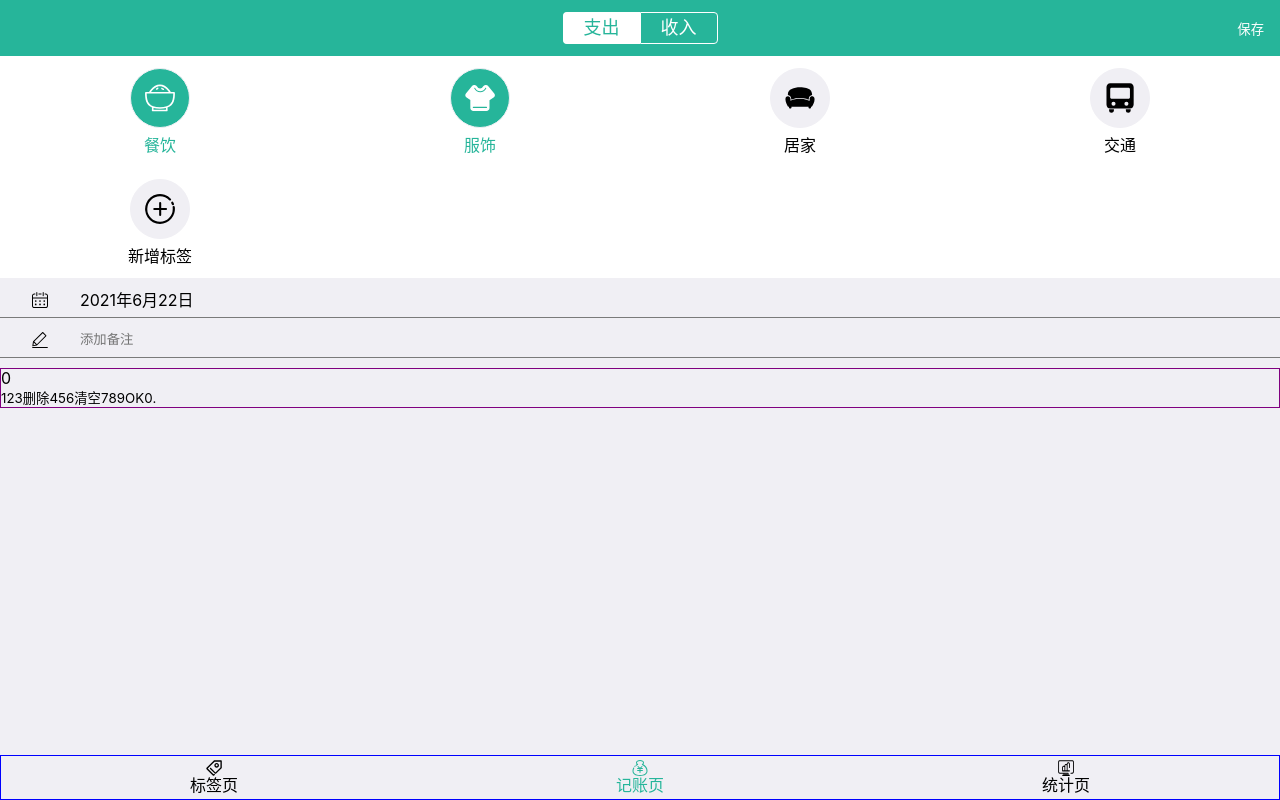
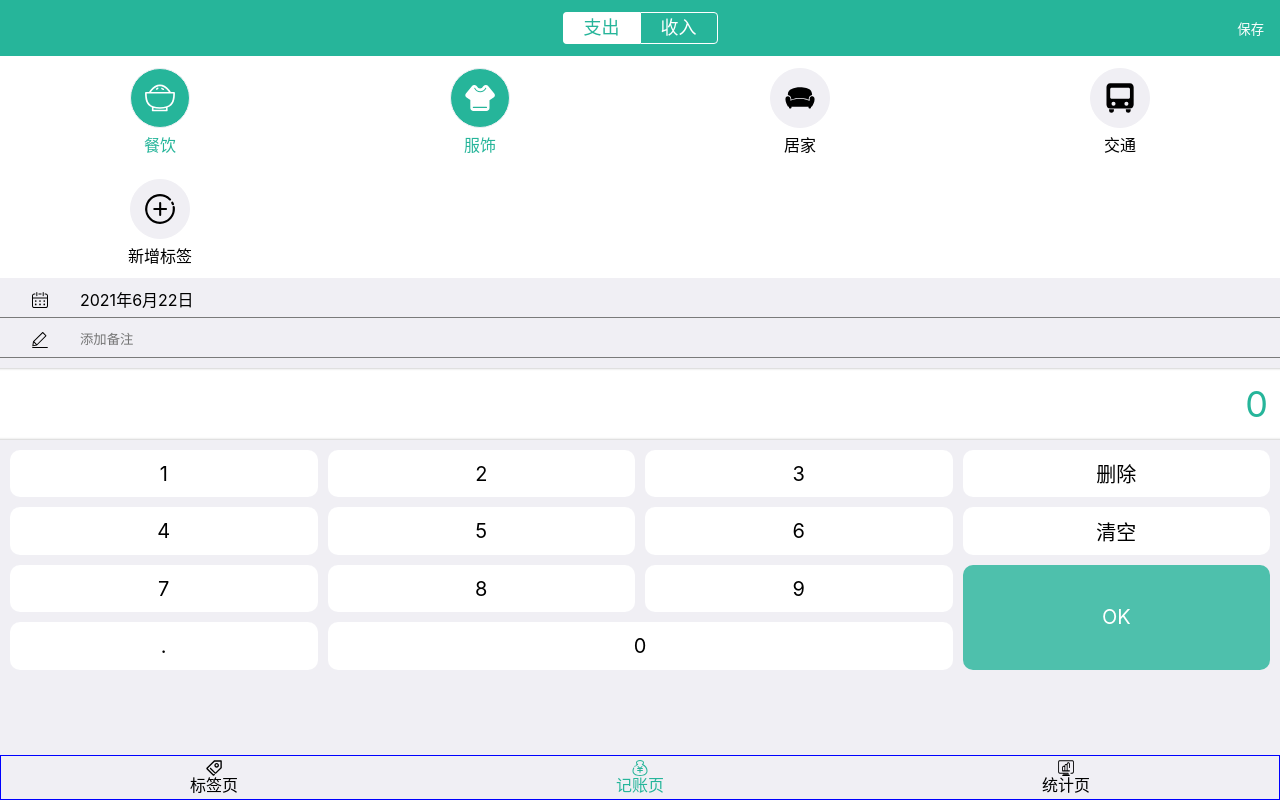
Before and after one commit to April-cl/daily-book, a React app: page /#/edit in a window 1280 px wide. Built offline with nearby package versions, Linux system fonts and the light colour scheme.

Commit message:
完成样式：记账页-数字面板

```diff
--- a/src/views/Edit.tsx
+++ b/src/views/Edit.tsx
@@ -8,29 +8,35 @@ const CategorySection = styled.section`
   padding: 12px 0;
   background-color: #26b59a;
   position: relative;
+
   > ul {
     font-size: 18px;
     display: flex;
     justify-content: center;
+
     li {
       padding: 4px 20px;
       border: 1px solid #fff;
       cursor: pointer;
+
       &:first-child {
         border-top-left-radius: 4px;
         border-bottom-left-radius: 4px;
         border-right: none;
       }
+
       &:last-child {
         border-top-right-radius: 4px;
         border-bottom-right-radius: 4px;
       }
+
       &.selected {
         background-color: #fff;
         color: #26b59a;
       }
     }
   }
+
   > .saveRecord {
     position: absolute;
     top: 50%;
@@ -38,18 +44,21 @@ const CategorySection = styled.section`
     transform: translateY(-50%);
     cursor: pointer;
   }
-`
+`;
 const TagsSection = styled.section`
   background-color: #fff;
+
   > ul {
     display: flex;
     flex-wrap: wrap;
+
     > li {
       padding: 12px 0;
       display: flex;
       flex-direction: column;
       align-items: center;
       width: 25%;
+
       .iconWrapper {
         width: 60px;
         height: 60px;
@@ -62,8 +71,10 @@ const TagsSection = styled.section`
         justify-content: center;
         align-items: center;
       }
+
       &.selected {
         color: #26b59a;
+
         .iconWrapper {
           background-color: #26b59a;
           fill: #fff;
@@ -71,7 +82,7 @@ const TagsSection = styled.section`
       }
     }
   }
-`
+`;
 const DateSection = styled.section`
   position: relative;
   cursor: pointer;
@@ -79,17 +90,20 @@ const DateSection = styled.section`
   height: 40px;
   line-height: 40px;
   font-size: 16px;
+
   > input {
     height: 100%;
     width: 100%;
     position: absolute;
     top: 0;
     left: 0;
+
     ::-webkit-calendar-picker-indicator {
       height: 100%;
       width: 100%;
     }
   }
+
   > .date {
     background-color: #f0eff4;
     position: absolute;
@@ -98,92 +112,137 @@ const DateSection = styled.section`
     height: 100%;
     width: 100%;
     pointer-events: none;
+
     > .icon {
       margin: 0 2em;
     }
-    > span, > svg{
+
+    > span, > svg {
       vertical-align: middle;
     }
   }
-`
+`;
 const NotesSection = styled.section`
   border-bottom: 1px solid #7a7a7a;
   margin-bottom: 10px;
   height: 40px;
   line-height: 40px;
+
   > .icon {
     margin: 0 2em;
   }
-  > input, > svg{
+
+  > input, > svg {
     vertical-align: middle;
   }
-`
+`;
 const NumberPadSection = styled.section`
-  border: 1px solid purple;
-`
+  display: flex;
+  flex-direction: column;
+
+  > .output {
+    color: #26b59a;
+    background-color: #fff;
+    font-size: 36px;
+    line-height: 72px;
+    text-align: right;
+    padding: 0 12px;
+    box-shadow: inset 0 -5px 3px -5px rgba(0, 0, 0, 0.35),
+    inset 0 5px 3px -5px rgba(0, 0, 0, 0.35);
+  }
+
+  > .pad {
+    padding: 10px;
+    height: 240px;
+    display: grid;
+    grid-template-columns: repeat(4, 1fr);
+    grid-template-rows: repeat(4, 1fr);
+    grid-gap: 10px;
+
+    > button {
+      font-size: 20px;
+      border-radius: 10px;
+      background-color: #fff;
+      &.zero {
+        grid-column-start: 2;
+        grid-column-end: 4;
+        grid-row-start: 4;
+        grid-row-end: 5;
+      }
+      &.ok {
+        grid-column-start: 4;
+        grid-column-end: 5;
+        grid-row-start: 3;
+        grid-row-end: 5;
+        background-color: rgba(38, 181, 154, 0.8);
+        color: #fff;
+      }
+    }
+  }
+`;
 
 function Edit() {
   const date = new Date();
-  const year = date.getFullYear()
-  const month = date.getMonth() + 1
-  const day = date.getDate()
+  const year = date.getFullYear();
+  const month = date.getMonth() + 1;
+  const day = date.getDate();
   return (
     <Layout>
       <CategorySection>
         <ul>
-          <li className='selected'>支出</li>
+          <li className="selected">支出</li>
           <li>收入</li>
         </ul>
         <button className="saveRecord">保存</button>
       </CategorySection>
       <TagsSection>
         <ul>
-          <li className='selected'>
+          <li className="selected">
             <span className="iconWrapper">
-              <Icon name='diet' />
+              <Icon name="diet"/>
             </span>
             <span>餐饮</span>
           </li>
-          <li className='selected'>
+          <li className="selected">
             <span className="iconWrapper">
-            <Icon name='clothes' />
+            <Icon name="clothes"/>
             </span>
             <span>服饰</span>
           </li>
           <li>
             <span className="iconWrapper">
-            <Icon name='family' />
+            <Icon name="family"/>
             </span>
             <span>居家</span>
           </li>
           <li>
             <span className="iconWrapper">
-            <Icon name='transportation' />
+            <Icon name="transportation"/>
             </span>
             <span>交通</span>
           </li>
           <li>
             <span className="iconWrapper">
-            <Icon name='add' />
+            <Icon name="add"/>
             </span>
             <span>新增标签</span>
           </li>
         </ul>
       </TagsSection>
       <DateSection>
-        <input type="date" />
+        <input type="date"/>
         <div className="date">
-          <Icon name='calendar' />
+          <Icon name="calendar"/>
           <span>{year}年{month}月{day}日</span>
         </div>
       </DateSection>
       <NotesSection>
-        <Icon name='note' />
-        <input type="text" placeholder='添加备注' ></input>
+        <Icon name="note"/>
+        <input type="text" placeholder="添加备注"></input>
       </NotesSection>
       <NumberPadSection>
-        <div>0</div>
-        <div>
+        <div className="output">0</div>
+        <div className="pad">
           <button>1</button>
           <button>2</button>
           <button>3</button>
@@ -195,13 +254,13 @@ function Edit() {
           <button>7</button>
           <button>8</button>
           <button>9</button>
-          <button>OK</button>
-          <button>0</button>
-          <button>.</button>
+          <button className="ok">OK</button>
+          <button className="dot">.</button>
+          <button className="zero">0</button>
         </div>
       </NumberPadSection>
     </Layout>
   );
 }
 
-export default Edit
+export default Edit;
```
